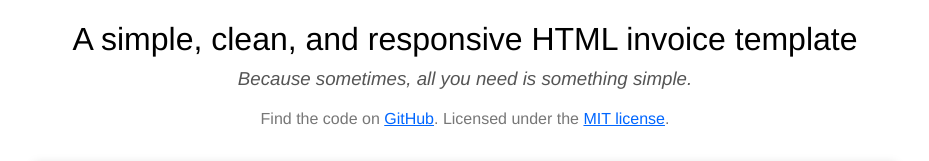
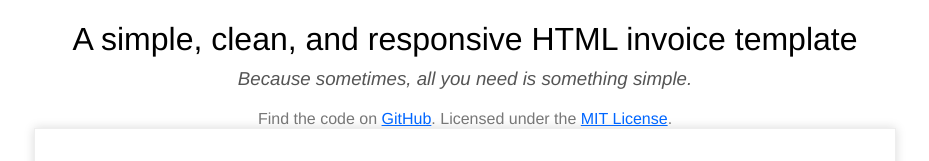
Before and after one commit to sparksuite/simple-html-invoice-template, a website: page website/index.html in a window 1280 px wide. Shown: the top 161 px of the page, without its empty margins (175-1104 px from the left). Drawn offline with Linux system fonts and the light colour scheme.

Commit message:
mudei o link inicial

```diff
--- a/website/index.html
+++ b/website/index.html
@@ -121,7 +121,8 @@
 		<h1>A simple, clean, and responsive HTML invoice template</h1>
 		<h3>Because sometimes, all you need is something simple.</h3>
 		Find the code on <a href="https://github.com/sparksuite/simple-html-invoice-template">GitHub</a>. Licensed under the
-		<a href="http://opensource.org/licenses/MIT" target="_blank">MIT license</a>.<br /><br /><br />
+		<a href="https://opensource.org/licenses/MIT">MIT License</a>.
+
 
 		<div class="invoice-box">
 			<table>
```
